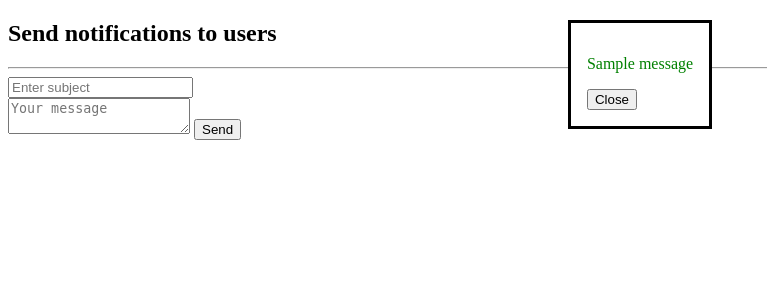
After one commit to mavumbantiba/django-emails, a Django app: page /send-notification in a window 1280 px wide. The commit adds this page. Shown: the top 300 px of the page, without its empty margins (0-767 px from the left). Run offline with Django 5.2, Linux system fonts and the light colour scheme; one stand-in notice (Sample message) is shown.

Commit message:
Changes done to add notifications

```diff
--- a/SchoolSystem/settings.py
+++ b/SchoolSystem/settings.py
@@ -23,9 +23,9 @@ BASE_DIR = Path(__file__).resolve().parent.parent
 SECRET_KEY = 'django-insecure-8s(rl8l9@g+c*p=hn2#vh=3x6wk)%94+p8a-r*$=7a=s5w(*wo'
 
 # SECURITY WARNING: don't run with debug turned on in production!
-DEBUG = True
+DEBUG = False
 
-ALLOWED_HOSTS = ['mavumba.pythonanywhere.com']
+ALLOWED_HOSTS = ['mavumba.pythonanywhere.com','127.0.0.1']
 
 
 # Application definition
@@ -137,6 +137,7 @@ STATIC_URL = 'static/'
 EMAIL_BACKEND='django.core.mail.backends.smtp.EmailBackend'
 EMAIL_HOST='smtp.gmail.com'
 EMAIL_USE_TLS=True
+EMAIL_PORT =587
 EMAIL_HOST_USER='simonidaniel57@gmail.com'
 EMAIL_HOST_PASSWORD='gfjxlmadxgcnchxo'
 DEFAULT_FROM_EMAIL=EMAIL_HOST_USER
--- a/students/urls.py
+++ b/students/urls.py
@@ -2,5 +2,6 @@ from django.urls import path
 from students.views import *
 urlpatterns=[
     path('',home,name='home'),
-    path('register',register_student,name='register-student')
+    path('register',register_student,name='register-student'),
+    path('send-notification', send_notification, name='send-notification')
 ]
--- a/students/views.py
+++ b/students/views.py
@@ -1,7 +1,8 @@
 from django.shortcuts import render, redirect
-from .email_notifications import send_email_notification
+from .email_notifications import send_email_notification,send_notifications
 from django.contrib import messages
 from .forms import StudentRegitrationForm
+from .models import *
 # Create your views here.
 
 
@@ -25,3 +26,20 @@ def register_student(request):
             messages.error(request,'Something went wrong...')
 
     return render(request,'templates/register.html',{'form':form})
+
+
+def send_notification(request):
+    if request.method=='POST':
+            try:
+                notification=Notification.objects.create(subject=request.POST['subject'], message=request.POST['message'])
+                send_notifications(notification)
+                count=send_notifications(notification)
+                messages.success(request,f' Notification sent successfully to users')
+                return redirect('send-notification')
+            except Exception:
+                count=send_notifications(notification)
+                notification=Notification.objects.create(subject=request.POST['subject'], message=request.POST['message'])
+                send_notifications(notification)
+                messages.warning(request,f'Notification sent but email delivering was failed')
+            return redirect('send-notification')
+    return render(request,'templates/notifications.html')
--- a/templates/home.html
+++ b/templates/home.html
@@ -8,5 +8,6 @@
 <body>
     <h3>Welcome {{request.user.username}}</h3>
     <button type="button" onclick="window.location.href='register';">Register new student</button>
+    <button type="button" onclick="window.location.href='send-notification';">Send notification</button>
 </body>
 </html>
--- /dev/null
+++ b/templates/notifications.html
@@ -0,0 +1,37 @@
+<!DOCTYPE html>
+<html lang="en">
+<head>
+    <meta charset="UTF-8">
+    <meta name="viewport" content="width=device-width, initial-scale=1.0">
+    <title>Notifications</title>
+     <style>
+        .warning{
+            color: blue;
+        }
+        .success{
+            color: green;
+        }
+        .error{
+            color:red
+        }
+    </style>
+</head>
+<body>
+    {% if messages %}
+    <dialog open id="message">
+        {% for message in messages %}
+        <p class="{{message.tags}}">{{message}}</p>
+        {% endfor %}
+        <button type="button" onclick="document.getElementById('message').close();">Close</button>
+    </dialog>
+    {% endif %}
+    <h2>Send notifications to users</h2>
+    <hr>
+    <form method="post">
+        {% csrf_token %}
+        <input type="text" name='subject' required placeholder="Enter subject"> <br>
+        <textarea name="message" id="msg" placeholder="Your message" required></textarea>
+        <button>Send</button>
+    </form>
+</body>
+</html>
```
Also changed, not shown: students/admin.py (+30 -1 lines), students/email_notifications.py (+36 -2 lines), students/models.py (+15 -0 lines), db.sqlite3, students/migrations/0003_notification.py (added), students/migrations/0004_alter_notification_options_and_more.py (added), students/migrations/0005_remove_notification_created_by.py (added).
